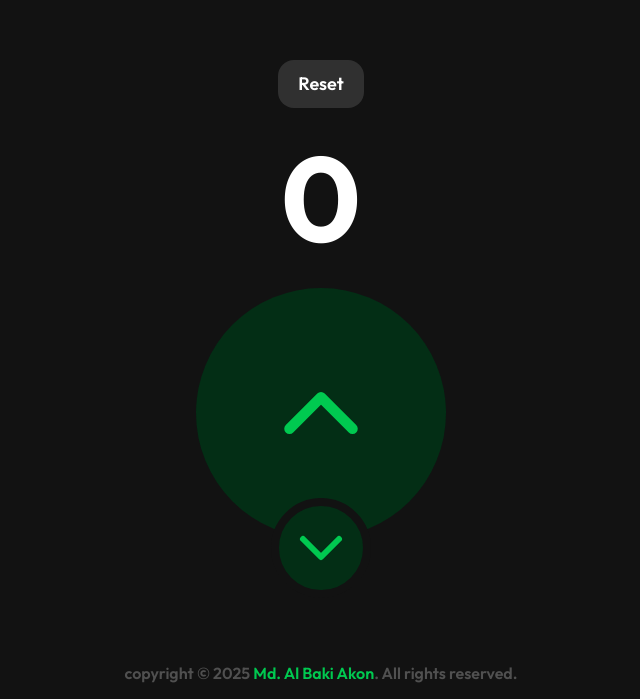
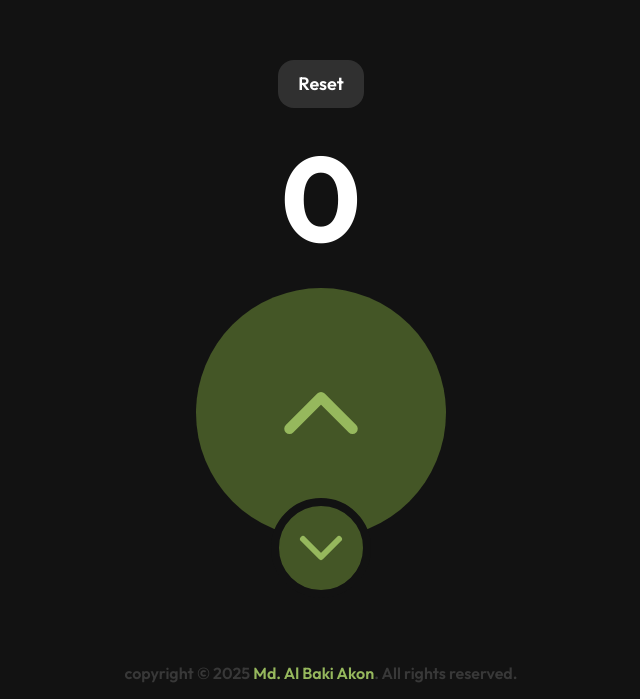
Before and after one commit to mdalbakiakon/tasbih_app, a React (Vite) app: page / in a window 1280 px wide. Shown: the part 101-800 px from the top of the page, without its empty margins (319-959 px from the left). Built offline with nearby package versions, Linux system fonts and the light colour scheme.

Commit message:
Improving UI with vibrant color

```diff
--- a/src/components/Footer.jsx
+++ b/src/components/Footer.jsx
@@ -2,8 +2,8 @@ import React from 'react'
 
 const Footer = () => {
   return (
-    <div className='text-[#505050] font-semibold text-xs md:text-base text-center absolute bottom-3.5 select-none px-2.5'>
-        copyright &copy; 2025 <a href='https://www.linkedin.com/in/md-al-baki-akon-352989362/' target='_blank' className='text-[#00C950]'> Md. Al Baki Akon</a>. All rights reserved.
+    <div className='text-[#383838] font-semibold text-xs md:text-base text-center absolute bottom-3.5 select-none px-2.5'>
+        copyright &copy; 2025 <a href='https://www.linkedin.com/in/md-al-baki-akon-352989362/' target='_blank' className='text-[#96B85D]'> Md. Al Baki Akon</a>. All rights reserved.
     </div>
   )
 }
--- a/src/components/Lowerbtn.jsx
+++ b/src/components/Lowerbtn.jsx
@@ -5,8 +5,8 @@ const Lowerbtn = ({onClick}) => {
   return (
     <div
         onClick={onClick}
-        className='w-[100px] aspect-square bg-green-950 border-8 border-[#121212] rounded-full flex items-center justify-center cursor-pointer absolute -bottom-15 left-1/2 -translate-x-1/2 z-50 transition-all duration-300 ease-in-out active:bg-green-800'>
-        <ChevronDown color='#00C950' size={72} />
+        className='w-[100px] aspect-square bg-[#445626] border-8 border-[#121212] rounded-full flex items-center justify-center cursor-pointer absolute -bottom-15 left-1/2 -translate-x-1/2 z-50 transition-all duration-300 ease-in-out active:bg-[#52682D]'>
+        <ChevronDown color='#96B85D' size={72} />
     </div>
   )
 }
--- a/src/components/Upperbtn.jsx
+++ b/src/components/Upperbtn.jsx
@@ -5,8 +5,8 @@ const Upperbtn = ({ onClick }) => {
   return (
     <div
       onClick={onClick}
-      className=' w-[215px] md:w-[250px] aspect-square bg-green-950 rounded-full flex items-center justify-center cursor-pointer z-40 transition-all duration-300 ease-in-out active:bg-green-800'>
-      <ChevronUp color='#00C950' size={126} />
+      className=' w-[215px] md:w-[250px] aspect-square bg-[#445626] rounded-full flex items-center justify-center cursor-pointer z-40 transition-all duration-300 ease-in-out active:bg-[#52682D]'>
+      <ChevronUp color='#96B85D' size={126} />
     </div>
   )
 }
```
